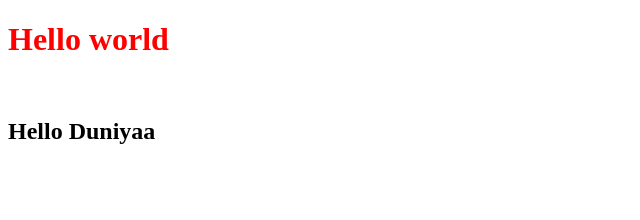
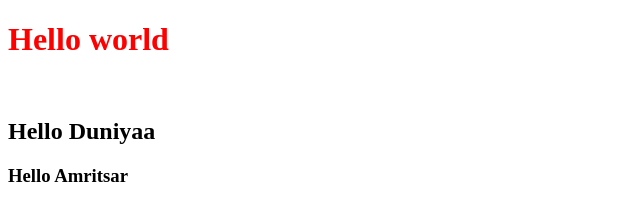
Before and after one commit to Rishabhbhasintopic/demo-web-proj, a plain HTML site: page index.html in a window 1280 px wide. Shown: the whole page, without its empty margins (0-640 px from the left). Drawn offline with Linux system fonts and the light colour scheme.

Commit message:
h3 added

```diff
--- a/index.html
+++ b/index.html
@@ -11,5 +11,6 @@
         Hello world
     </h1><br>
     <h2>Hello Duniyaa</h2>
+    <h3>Hello Amritsar</h3>
 </body>
 </html>
```
